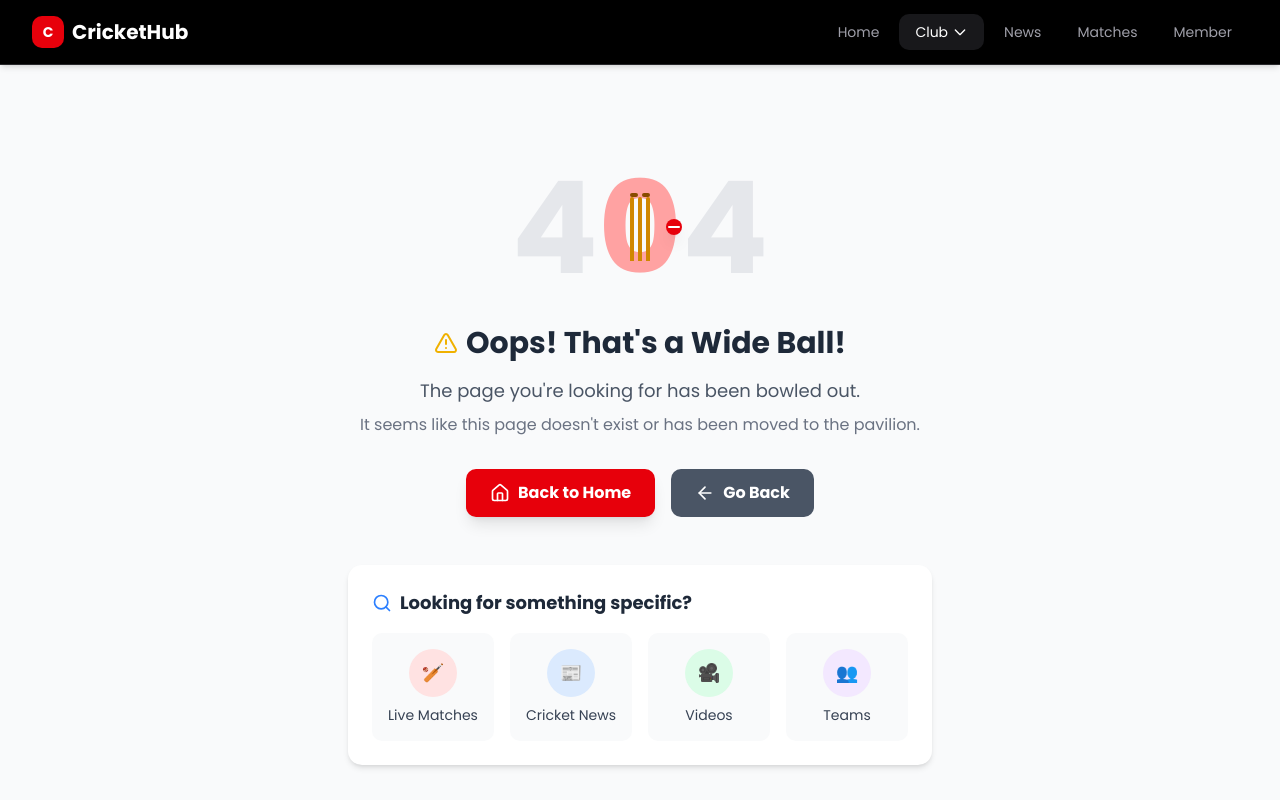
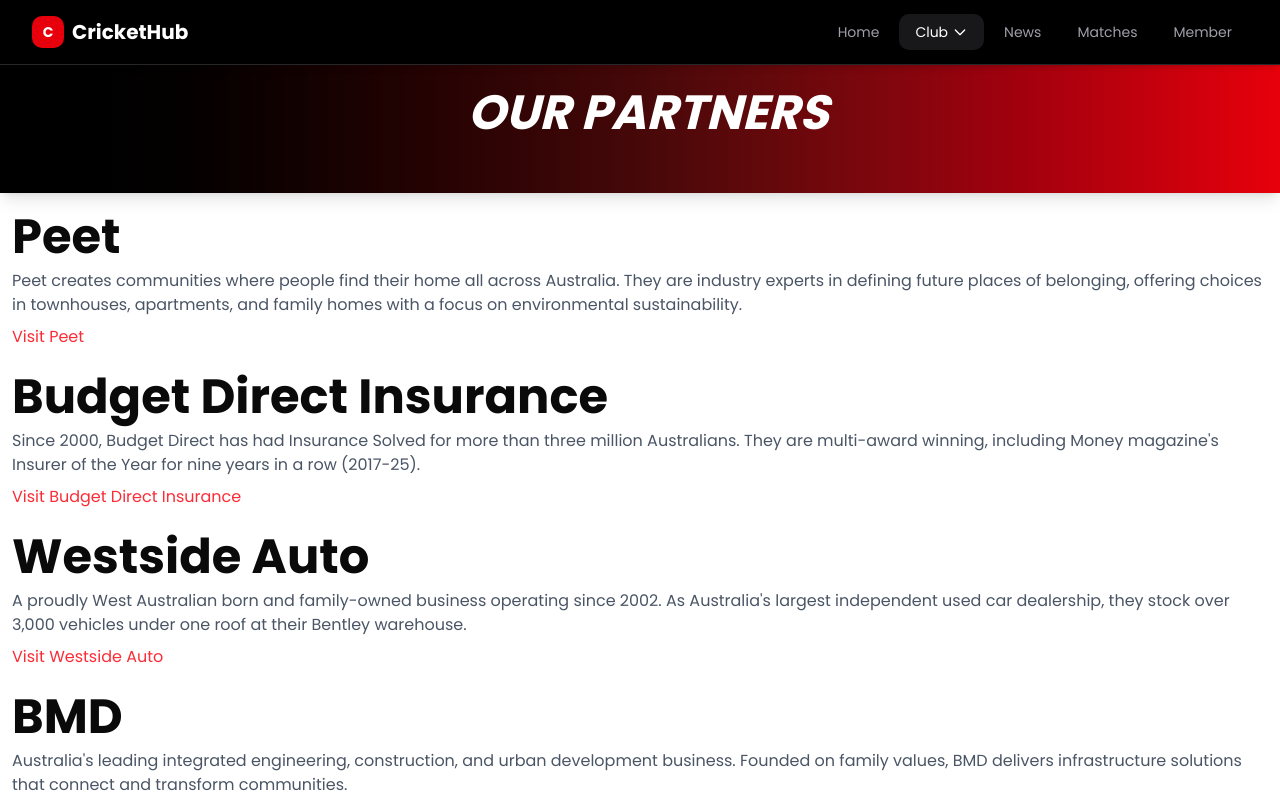
Before and after one commit to Shajidaa/cricket, a Next.js app: page /partners in a window 1280 px wide. Before the commit this address had no page. Shown: the top 800 px of the page. Built offline with nearby package versions, Linux system fonts and the light colour scheme.

Commit message:
add partners

```diff
--- /dev/null
+++ b/public/data/partners.json
@@ -0,0 +1,32 @@
+{
+  "partnerships": [
+    {
+      "company": "Peet",
+      "description": "Peet creates communities where people find their home all across Australia. They are industry experts in defining future places of belonging, offering choices in townhouses, apartments, and family homes with a focus on environmental sustainability.",
+      "website": "peet.com.au"
+    },
+       {
+        "company": "Budget Direct Insurance",
+        "description": "Since 2000, Budget Direct has had Insurance Solved for more than three million Australians. They are multi-award winning, including Money magazine's Insurer of the Year for nine years in a row (2017-25).",
+        "website": "budgetdirect.com.au"
+      }
+       ,
+      {
+        "company": "Westside Auto",
+        "description": "A proudly West Australian born and family-owned business operating since 2002. As Australia's largest independent used car dealership, they stock over 3,000 vehicles under one roof at their Bentley warehouse.",
+        "website": "westsideauto.com.au"
+      }
+         ,
+      {
+        "company": "BMD",
+        "description": "Australia's leading integrated engineering, construction, and urban development business. Founded on family values, BMD delivers infrastructure solutions that connect and transform communities.",
+        "website": "bmdgroup.com.au"
+      },
+      {
+        "company": "Komatsu",
+        "description": "A global provider of essential equipment, technologies, and services for the construction, mining, forklift, industrial, and forestry markets, focusing on a sustainable future where people, business, and the planet thrive together.",
+        "website": "komatsu.com.au"
+      }
+
+    ]
+}
--- /dev/null
+++ b/src/app/partners/page.tsx
@@ -0,0 +1,61 @@
+"use client";
+import Container from "@/components/layout/Container";
+import { useEffect, useState } from "react";
+
+// Defining an interface makes your code much easier to manage
+interface Partner {
+  company: string;
+  description: string;
+  website: string;
+}
+
+export default function Partners() {
+  const [partnersData, setPartnersData] = useState<Partner[] | null>(null);
+
+  useEffect(() => {
+    const fetchPartnersData = async () => {
+      try {
+        const response = await fetch('/data/partners.json');
+        const data = await response.json();
+        // Access the 'partnerships' array from your JSON
+        setPartnersData(data.partnerships);
+      } catch (error) {
+        console.error('Error fetching partners data:', error);
+      }
+    };
+    fetchPartnersData();
+  }, []);
+
+  return (
+    <section className="">
+
+       <div className="bg-gradient-to-r from-black via-red-950 to-red-600 text-white p-6 shadow-lg">
+           <h1 className="text-4xl md:text-5xl text-center font-black italic mb-8 pl-4 uppercase">
+            Our Partners
+           </h1>
+         </div>
+         <Container>
+      {!partnersData ? (
+        <p>Loading partners...</p>
+      ) : (
+        <div className="grid mt-5 mb-5  gap-6 ">
+          {partnersData?.map((partner, index) => (
+            <div key={index} >
+              <h3 className="md:text-5xl text-3xl font-semibold">{partner.company}</h3>
+              <p className="text-gray-600 my-2">{partner.description}</p>
+              <a
+                href={`https://${partner.website}`}
+                target="_blank"
+                className="text-red-500 hover:underline"
+              >
+                Visit {partner.company}
+              </a>
+            </div>
+          ))}
+        </div>
+      )}
+         </Container>
+
+    </section>
+  );
+}
```
